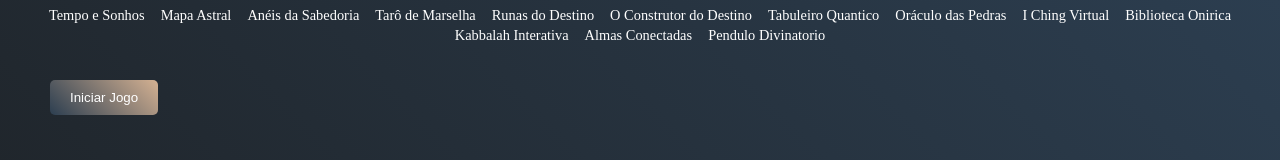
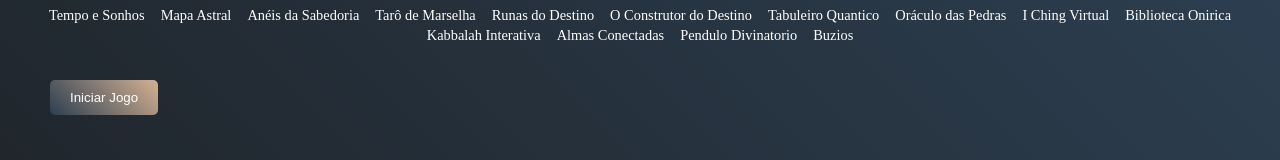
Before and after one commit to alexxanorafa/Kabbalah-Interativa, a plain HTML site: page index.html in a window 1280 px wide. Shown: the top 160 px of the page. Drawn offline with Linux system fonts and the light colour scheme.

Commit message:
Update index.html

```diff
--- a/index.html
+++ b/index.html
@@ -21,6 +21,7 @@
         <a href="https://alexxanorafa.github.io/Kabbalah-Interativa/" class="menu-item">Kabbalah Interativa</a>
         <a href="https://alexxanorafa.github.io/Almas-Conectadas/" class="menu-item">Almas Conectadas</a>
         <a href="https://alexxanorafa.github.io/Pendulo-Divinatorio/" class="menu-item">Pendulo Divinatorio</a>
+        <a href="https://alexxanorafa.github.io/Buzios/" class="menu-item">Buzios</a>
       </nav>
 
     <main id="game-container">
```
